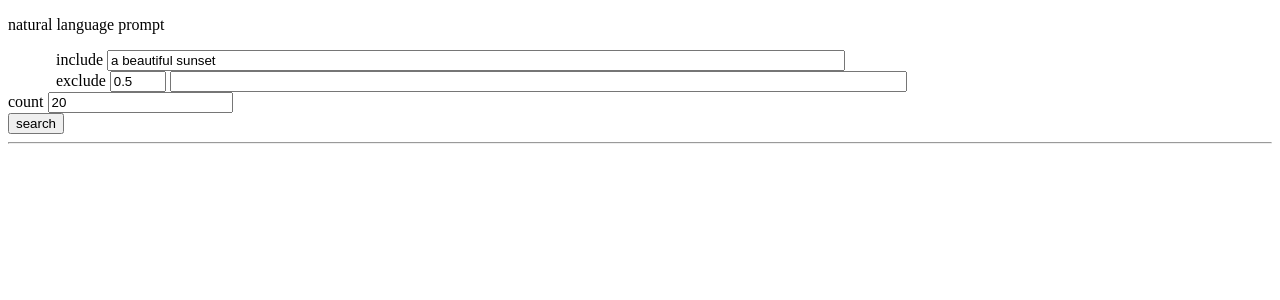
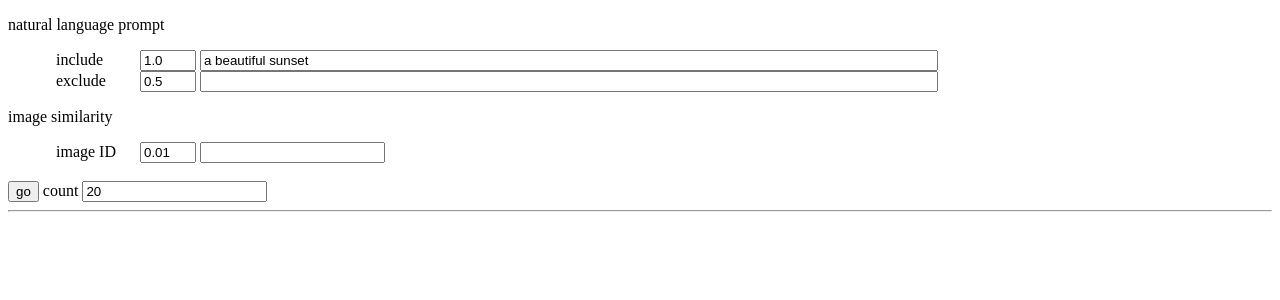
Before and after one commit to defgsus/image-scraper, a Django app: page /search/ in a window 1280 px wide. Shown: the top 300 px of the page. Run offline with Django 3.2, Linux system fonts and the light colour scheme.

Commit message:
add image similarity to language search

```diff
--- a/views/templates/views/image_list.html
+++ b/views/templates/views/image_list.html
@@ -6,7 +6,17 @@
     </a>
     <div>
         {{image.score}}
-        <a href="{% url 'views:same' image.pk %}?count={{param_count}}" style="font-size: .75rem">similar</a>
+        <a class="similar-click" data-pk="{{image.pk}}" style="font-size: .75rem; cursor: pointer">similar</a>
+        <!--<a href="{% url 'views:same' image.pk %}?count={{param_count}}" style="font-size: .75rem">similar</a>-->
     </div>
 </div>
 {% endfor %}
+
+<script>
+    for (const e of document.querySelectorAll(".similar-click")) {
+        e.addEventListener("click", (e) => {
+            document.querySelector('input[name="sim"]').value = e.target.getAttribute("data-pk");
+            document.querySelector('form button').click();
+        })
+    }
+</script>
--- a/views/templates/views/search.html
+++ b/views/templates/views/search.html
@@ -9,26 +9,36 @@
         <div style="padding-left: 3rem">
             <div>
                 <label>
-                    include
+                    <span style="display: inline-block; width: 5rem">include</span>
+                    <input type="number" name="q_amt" value="{{param_q_amt}}" style="width: 3rem" step="0.1">
                     <input type="text" name="q" value="{{param_q}}" style="width: 60%">
                 </label>
             </div>
             <div>
                 <label>
-                    exclude
+                    <span style="display: inline-block; width: 5rem">exclude</span>
                     <input type="number" name="qn_amt" value="{{param_qn_amt}}" style="width: 3rem" step="0.1">
                     <input type="text" name="qn" value="{{param_qn}}" style="width: 60%">
                 </label>
             </div>
         </div>
+        <p>image similarity</p>
+        <div style="padding-left: 3rem">
+            <div>
+                <label>
+                    <span style="display: inline-block; width: 5rem">image ID</span>
+                    <input type="number" name="sim_amt" value="{{param_sim_amt}}" style="width: 3rem" step="0.01">
+                    <input type="text" name="sim" value="{{param_sim}}">
+                </label>
+            </div>
+        </div>
     </div>
-    <div>
-        <label>
-            count
-            <input type="number" name="count" value="{{param_count}}" min="1">
-        </label>
-    </div>
-    <button type="submit">search</button>
+    <br>
+    <button type="submit">go</button>
+    <label>
+        count
+        <input type="number" name="count" value="{{param_count}}" min="1">
+    </label>
 </form>
 
 <hr>
--- a/views/views/search.py
+++ b/views/views/search.py
@@ -13,9 +13,12 @@ class SearchImagesView(View):
     def get(self, request):
         context = {
             "param_q": "a beautiful sunset",
+            "param_q_amt": 1.,
             "param_qn": "",
-            "param_qn_amt": "0.5",
+            "param_qn_amt": 0.5,
             "param_count": 20,
+            "param_sim": "",
+            "param_sim_amt": .01,
         }
         return render(request, "views/search.html", context)
 
@@ -23,30 +26,65 @@ class SearchImagesView(View):
         params = request.POST
         text_include = params.get("q") or "a beautiful sunset"
         text_exclude = params.get("qn") or ""
+        similar_pk = params.get("sim") or ""
         try:
             count = int(params.get("count", 20))
         except:
             count = 20
         try:
+            include_amount = float(params.get("q_amt") or 0.)
+        except:
+            include_amount = 0.
+        try:
             exclude_amount = float(params.get("qn_amt") or 0.)
         except:
             exclude_amount = 0.
+        try:
+            similar_amount = float(params.get("sim_amt") or 0.)
+        except:
+            similar_amount = 0.
 
+        # get all image features (as much as fits in memory)
         pks, image_features = cached_image_features()
 
-        text_features = get_text_features([text_include, text_exclude])
-        print("TEXT", text_features.shape, image_features.shape)
-        scores = text_features @ image_features.T
+        # convert text to features
+
+        text_features = [text_include, text_exclude]
+        search_features = get_text_features(text_features)
+
+        # add image similarity features
+        if similar_pk:
+            try:
+                sim_image = ImageModel.objects.get(pk=similar_pk)
+                assert sim_image.image_features.ok
+                search_features = np.append(
+                    search_features,
+                    [sim_image.image_features.features],
+                    axis=0,
+                )
+            except (ImageModel.DoesNotExist, AssertionError):
+                similar_pk = ""
+
+        # calculate scores for each image
+        scores = 100. * search_features @ image_features.T
+
+        # combine scores
+        if text_include:
+            combined_scores = include_amount * scores[0]
+        else:
+            combined_scores = 0. * scores[0]
 
         if text_exclude and exclude_amount:
-            scores = scores[0] - exclude_amount * scores[1]
-        else:
-            scores = scores[0]
+             combined_scores -= exclude_amount * scores[1]
 
-        top_idxs = np.argsort(scores)[::-1][:count].tolist()
+        if len(scores) > 2:
+            combined_scores += similar_amount * scores[2]
+
+        # get indices of top <count> images and load image info from database
+        top_idxs = np.argsort(combined_scores)[::-1][:count].tolist()
 
         top_images = [
-            (ImageModel.objects.get(pk=pks[i]), scores[i])
+            (ImageModel.objects.get(pk=pks[i]), combined_scores[i])
             for i in top_idxs
         ]
 
@@ -65,8 +103,11 @@ class SearchImagesView(View):
         context = {
             "images": images_data,
             "param_q": text_include,
+            "param_q_amt": include_amount,
             "param_qn": text_exclude,
             "param_qn_amt": exclude_amount,
+            "param_sim": similar_pk,
+            "param_sim_amt": similar_amount,
             "param_count": count,
         }
         return render(request, "views/search.html", context)
```
